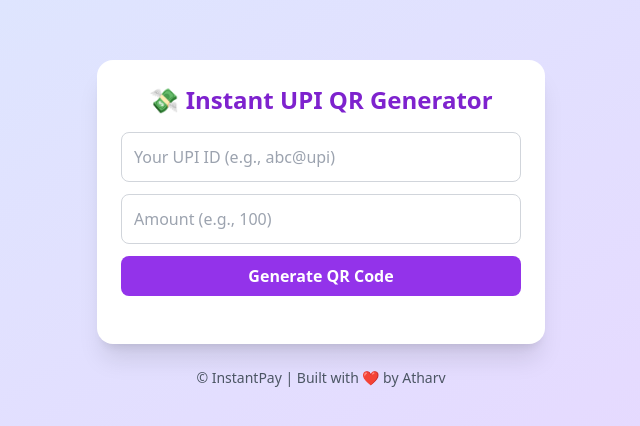
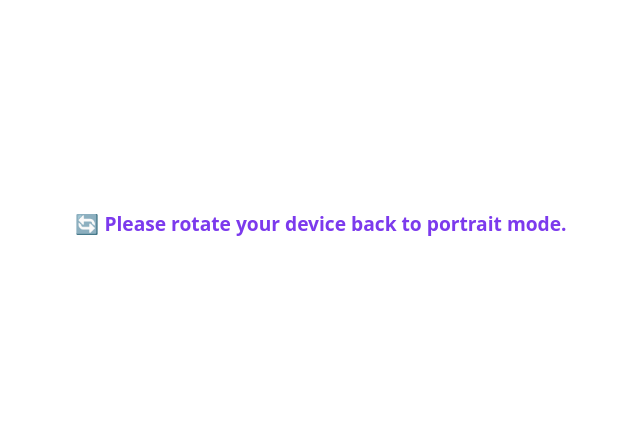
Before and after one commit to AtharvPatil-kit/payment.online, a plain HTML site: page index.html in a window 1280 px wide. Shown: the part 176-602 px from the top of the page, without its empty margins (319-959 px from the left). Drawn offline with nearby package versions, Linux system fonts and the light colour scheme.

Commit message:
Update index.html

```diff
--- a/index.html
+++ b/index.html
@@ -2,13 +2,50 @@
 <html lang="en">
 <head>
   <meta charset="UTF-8" />
-  <meta name="viewport" content="width=device-width, initial-scale=1.0"/>
+  <meta name="viewport" content="width=device-width, initial-scale=1.0, maximum-scale=1.0, user-scalable=no"/>
   <title>Smart UPI QR Generator</title>
   <script src="https://cdn.tailwindcss.com"></script>
+  <style>
+    /* Prevent rotation effects */
+    body.landscape-warning {
+      display: none;
+    }
+
+    #rotate-warning {
+      display: none;
+    }
+
+    @media screen and (orientation: landscape) {
+      #rotate-warning {
+        display: flex;
+        position: fixed;
+        top: 0;
+        left: 0;
+        z-index: 9999;
+        background: #fff;
+        width: 100vw;
+        height: 100vh;
+        justify-content: center;
+        align-items: center;
+        text-align: center;
+        font-size: 1.2rem;
+        font-weight: bold;
+        color: #7c3aed;
+      }
+
+      #main-content {
+        display: none;
+      }
+    }
+  </style>
 </head>
 <body class="bg-gradient-to-br from-blue-100 to-purple-200 min-h-screen flex flex-col items-center justify-center font-sans p-6">
 
-  <div class="bg-white shadow-xl rounded-2xl p-6 w-full max-w-md">
+  <div id="rotate-warning">
+    🔄 Please rotate your device back to portrait mode.
+  </div>
+
+  <div id="main-content" class="bg-white shadow-xl rounded-2xl p-6 w-full max-w-md">
     <h1 class="text-2xl font-bold text-purple-700 mb-4 text-center">💸 Instant UPI QR Generator</h1>
 
     <input id="upiId" type="text" placeholder="Your UPI ID (e.g., abc@upi)"
```
